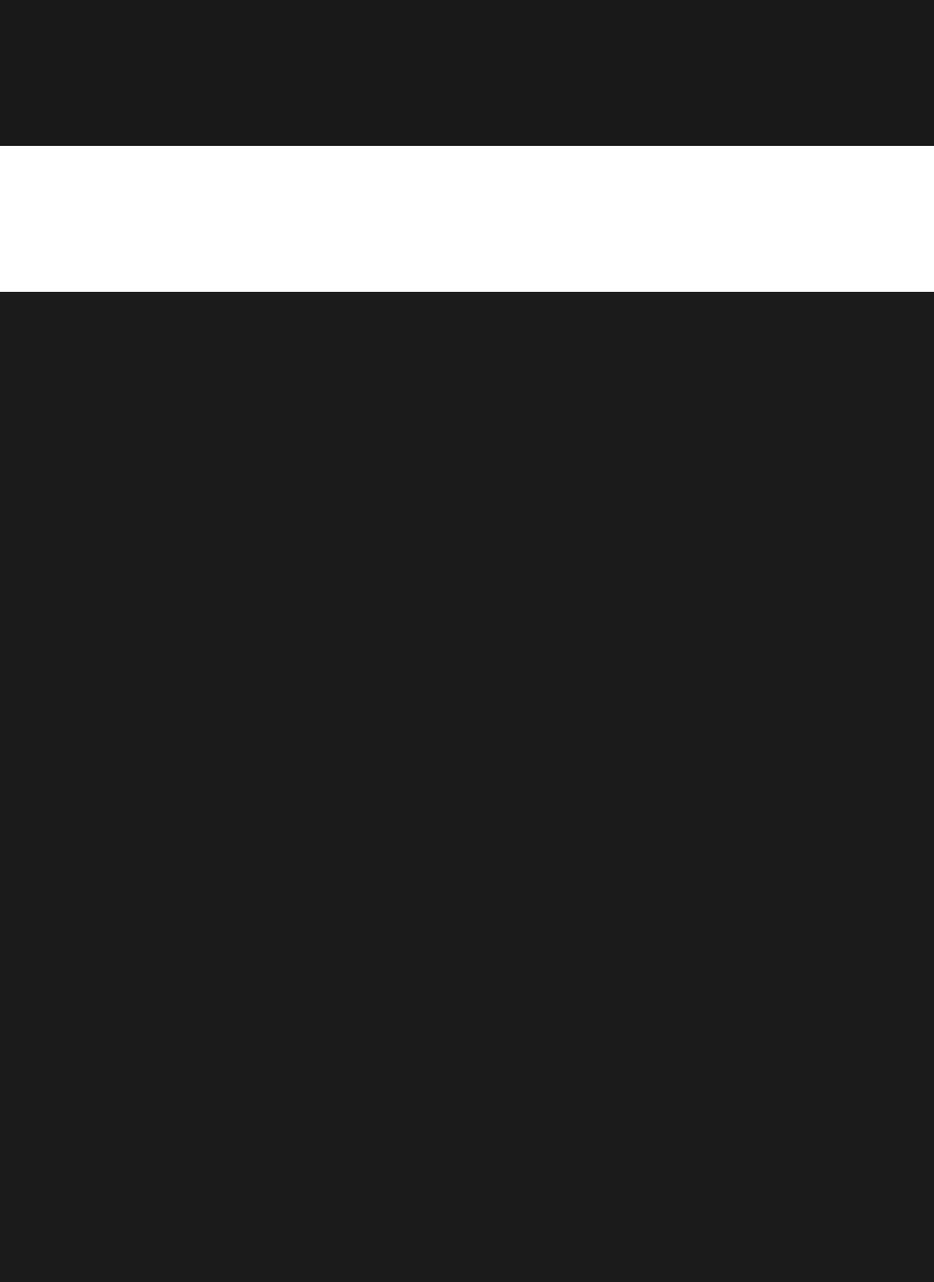
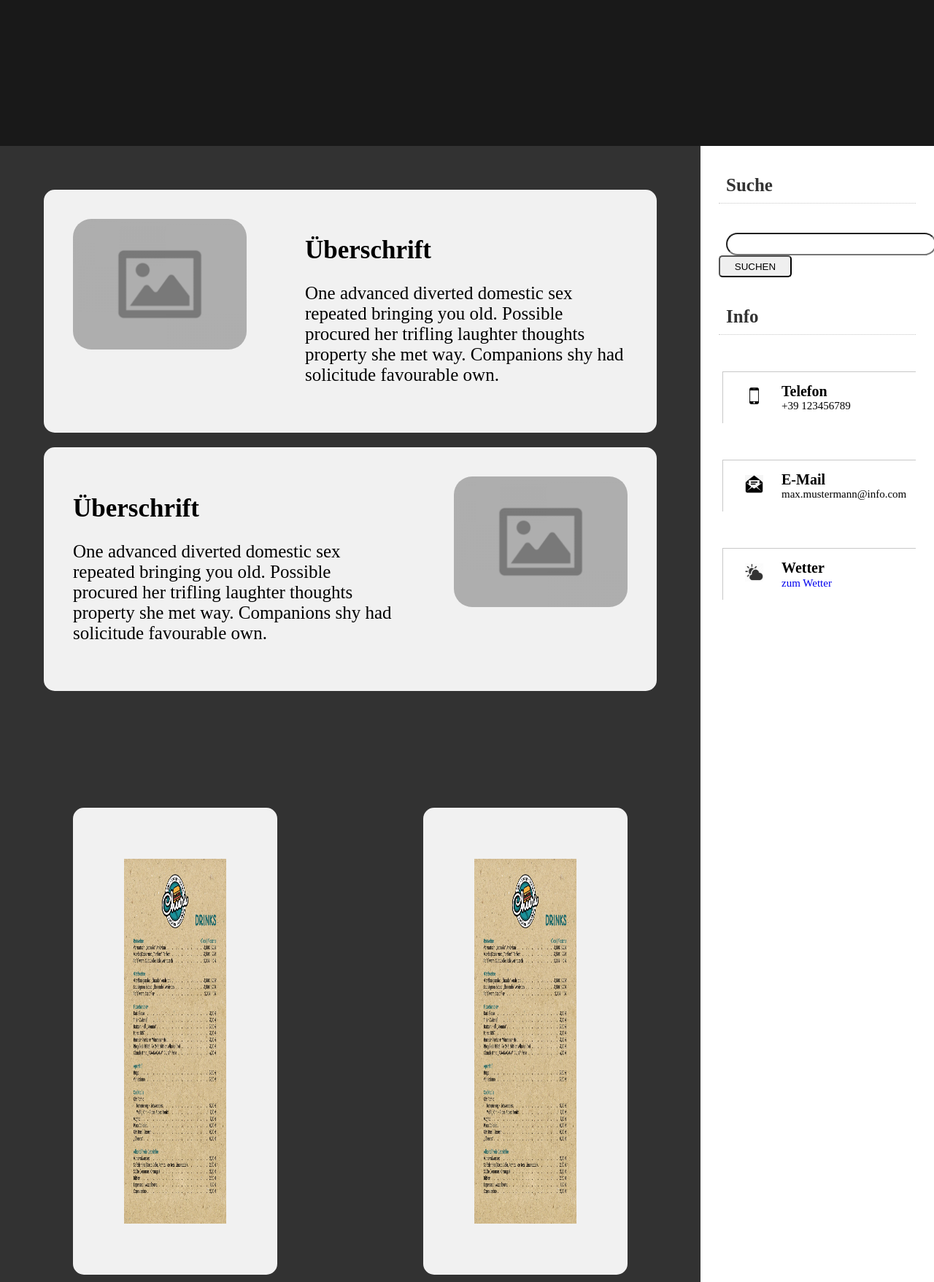
Before and after one commit to MatRob0300/projektTennisbar, a PHP site: page /views/bar.tpl.php in a window 1280 px wide. Shown: the part 400-2157 px from the top of the page at 73% size. Before the commit the page ends 800 px from the top, so only its background shows below. Run offline with PHP 8.4, Linux system fonts and the light colour scheme.

Commit message:
bar.tpl: container für bilder und text sowie speisekarte und getränke karte erstellt

```diff
--- a/frontend/styles/bar-styles.css
+++ b/frontend/styles/bar-styles.css
@@ -3,7 +3,6 @@ header {
   background-color: rgb(25, 25, 25);
   width: 100%;
   height: 600px;
-
 }
 header .headertext {
   text-align: center;
@@ -24,7 +23,71 @@ main {
   background-color: rgb(50, 50, 50);
   float: left;
   width: 75%;
-  height: 700px;
+  height: auto;
+}
+.container {
+  display: flex;
+  flex-direction: column;
+  height: auto;
+  margin: 50px;
+}
+.info-container1 {
+  background-color: #f1f1f1;
+  height: 100%;
+  margin: 10px;
+  display: flex;
+  flex-direction: row;
+  border-radius: 15px;
+}
+.info-container2 {
+  background-color: #f1f1f1;
+  height: 100%;
+  margin: 10px;
+  display: flex;
+  flex-direction: row;
+  border-radius: 15px;
+}
+.beschreibung {
+  width: 65%;
+  margin: 20px;
+  padding: 20px;
+  font-size: 30px;
+}
+.beschreibung h1 {
+  font-size: 35px;
+  font-weight: bold;
+}
+.beschreibung p {
+  font-size: 25px;
+}
+.bild{
+  width: 35%;
+  margin: 20px;
+  padding: 20px;
+  font-size: 30px;
+}
+.bild img {
+  width: 100%;
+  height: auto;
+  border-radius: 25px;
+}
+.cards-container {
+  display: flex;
+  flex-direction: row;
+  height: auto;
+}
+.speisekarte, .getraenkekarte {
+  background-color: #f1f1f1;
+  width: 50%;
+  height: 500px;
+  margin: 100px 100px 10px 100px;
+  padding: 70px;
+  font-size: 30px;
+  border-radius: 15px;
+}
+.speisekarte img, .getraenkekarte img {
+  width: 100%;
+  height: 100%;
 }
 /* seitenleiste*/
 aside {
@@ -68,13 +131,14 @@ aside {
   border-top: 1.5px solid rgb(200, 200, 200);
 }
 .texticon {
-  margin: 0px 20px 0px 30px;
-  height: 50px;
+  margin: 15px 20px 0px 30px;
+  height: 25px;
+  width: 25px;
   float: left;
 }
-.texticon h1 {
-  margin: 0px 0px 0px 0px;
-  font-size: 35px;
+.texticon img {
+  width: 100%;
+  height: 100%;
 }
 .textinfo {
   margin: 10px 20px 0px 80px;
@@ -95,7 +159,6 @@ aside {
   padding: 0px;
   text-decoration: none;
   font-size: 15px;
-
 }
 
 /*footer*/
--- a/frontend/views/bar.tpl.php
+++ b/frontend/views/bar.tpl.php
@@ -16,7 +16,7 @@
         <h2>Tennisbar Andrian</h2>
       </div>
       <div class="reglog">
-        <a href="#"><img src="images/profilIcon.png" alt="profil-icon" title="Anmelden"></a>
+        <a href="?aktion=login"><img src="images/profilIcon.png" alt="profil-icon" title="Anmelden"></a>
       </div>
       <nav>
         <a href="?aktion=startseite">Startseite</a>
@@ -31,5 +31,84 @@
         <h1>Bar</h1>
       </div>
     </header>
+
+    <main>
+      <div class="container">
+        <div class="info-container1">
+          <div class="bild">
+            <img src="images/bildplatzhalter.png" alt="bild1">
+          </div>
+          <div class="beschreibung">
+            <h1>Überschrift</h1>
+            <p>One advanced diverted domestic sex repeated bringing you old.
+               Possible procured her trifling laughter thoughts property she met way.
+               Companions shy had solicitude favourable own.</p>
+          </div>
+        </div>
+        <div class="info-container2">
+          <div class="beschreibung">
+            <h1>Überschrift</h1>
+            <p>One advanced diverted domestic sex repeated bringing you old.
+               Possible procured her trifling laughter thoughts property she met way.
+               Companions shy had solicitude favourable own.</p>
+          </div>
+          <div class="bild">
+            <img src="images/bildplatzhalter.png" alt="bild2">
+          </div>
+        </div>
+      </div>
+      <div class="cards-container">
+        <div class="speisekarte">
+          <img src="images/getraenke-karte.jpeg" alt="speisekarte">
+        </div>
+        <div class="getraenkekarte">
+          <img src="images/getraenke-karte.jpeg" alt="getränkekarte">
+        </div>
+      </div>
+    </main>
+
+    <aside>
+      <div class="side-box">
+        <div class="side-box-header">
+          <h2>Suche</h2>
+        </div>
+        <div class="suchleiste">
+          <input type="searchbox" />
+          <button type="button">SUCHEN</button>
+        </div>
+      </div>
+      <div class="side-box">
+        <div class="side-box-header">
+          <h2>Info</h2>
+        </div>
+        <div class="info">
+          <div class="texticon">
+            <img src="images/telefon-icon.png" alt="telefon-icon">
+          </div>
+          <div class="textinfo">
+            <h2>Telefon</h2>
+            <p>+39 123456789</p>
+          </div>
+        </div>
+        <div class="info">
+          <div class="texticon">
+            <img src="images/email-icon.png" alt="email-icon">
+          </div>
+          <div class="textinfo">
+            <h2>E-Mail</h2>
+            <p>max.mustermann@info.com</p>
+          </div>
+        </div>
+        <div class="info">
+          <div class="texticon">
+            <img src="images/wetter-icon.png" alt="wetter-icon">
+          </div>
+          <div class="textinfo">
+            <h2>Wetter</h2>
+            <a href="?aktion=wetterbericht">zum Wetter</a>
+          </div>
+        </div>
+      </div>
+    </aside>
   </body>
 </html>
--- a/frontend/views/platzreservierung.tpl.php
+++ b/frontend/views/platzreservierung.tpl.php
@@ -17,7 +17,7 @@
         <h2>Tennisbar Andrian</h2>
       </div>
       <div class="reglog">
-        <a href="#"><img src="images/profilIcon.png" alt="profil-icon" title="Anmelden"></a>
+        <a href="?aktion=login"><img src="images/profilIcon.png" alt="profil-icon" title="Anmelden"></a>
       </div>
       <nav>
         <a href="?aktion=startseite">Startseite</a>
--- a/frontend/views/startseite.tpl.php
+++ b/frontend/views/startseite.tpl.php
@@ -8,7 +8,6 @@
     <link rel="stylesheet" href="https://unpkg.com/leaflet@1.6.0/dist/leaflet.css"
               integrity="sha512-xwE/Az9zrjBIphAcBb3F6JVqxf46+CDLwfLMHloNu6KEQCAWi6HcDUbeOfBIptF7tcCzusKFjFw2yuvEpDL9wQ=="
               crossorigin=""/>
-        <!-- Make sure you put this AFTER Leaflet's CSS -->
         <script src="https://unpkg.com/leaflet@1.6.0/dist/leaflet.js"
                 integrity="sha512-gZwIG9x3wUXg2hdXF6+rVkLF/0Vi9U8D2Ntg4Ga5I5BZpVkVxlJWbSQtXPSiUTtC0TjtGOmxa1AJPuV0CPthew=="
         crossorigin=""></script>
--- a/frontend/views/wetterbericht.tpl.php
+++ b/frontend/views/wetterbericht.tpl.php
@@ -16,11 +16,11 @@
         <h2>Tennisbar Andrian</h2>
       </div>
       <div class="reglog">
-        <a href="#"><img src="images/profilIcon.png" alt="profil-icon" title="Anmelden"></a>
+        <a href="?aktion=login"><img src="images/profilIcon.png" alt="profil-icon" title="Anmelden"></a>
       </div>
       <nav>
         <a href="?aktion=startseite">Startseite</a>
-        <a href="#">Bar</a>
+        <a href="?aktion=bar">Bar</a>
         <a href="?aktion=wetterbericht">Wetter</a>
         <a href="?aktion=platzreservierung">Tennisplatz</a>
         <a href="#">Über uns</a>
```
Also changed, not shown: frontend/images/getraenke-karte.jpeg (added), frontend/images/speise-karte.jpeg (added).
